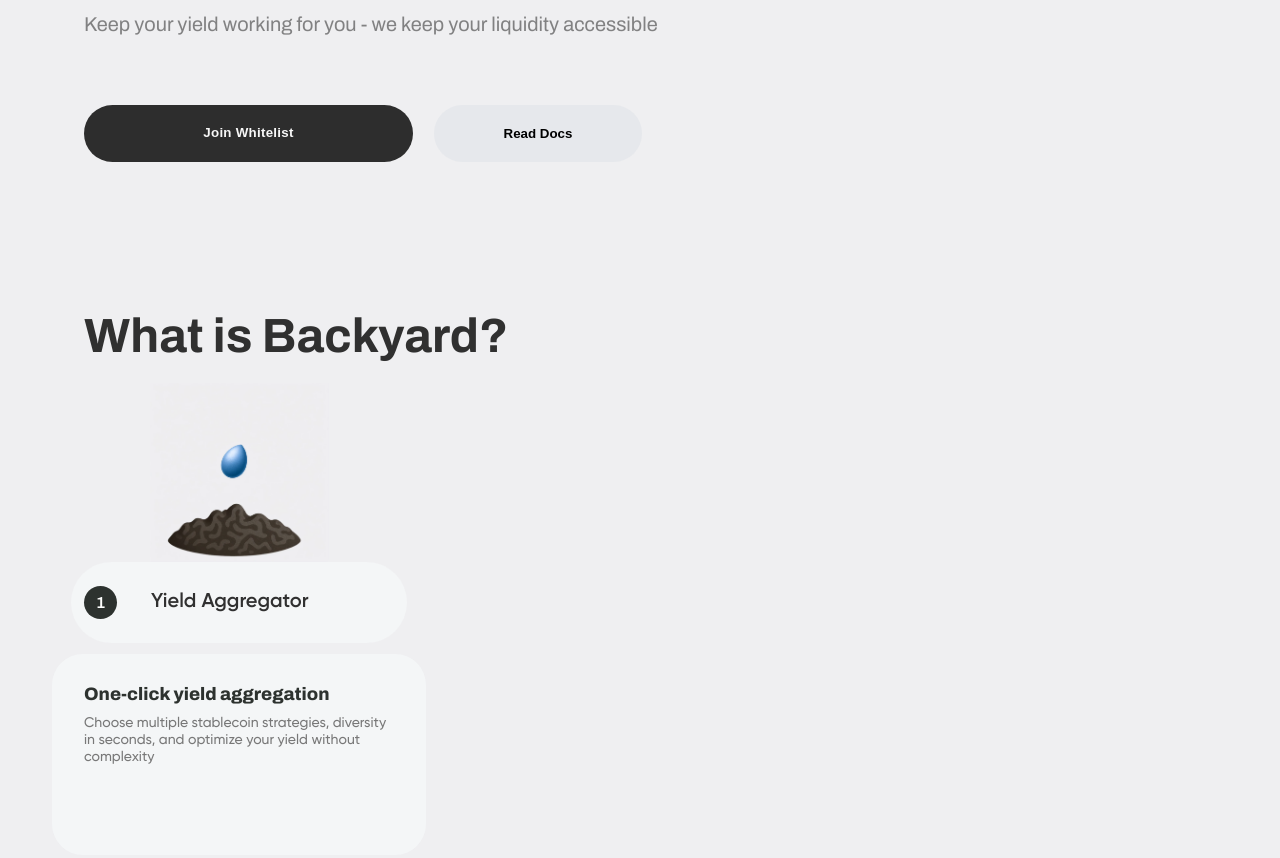
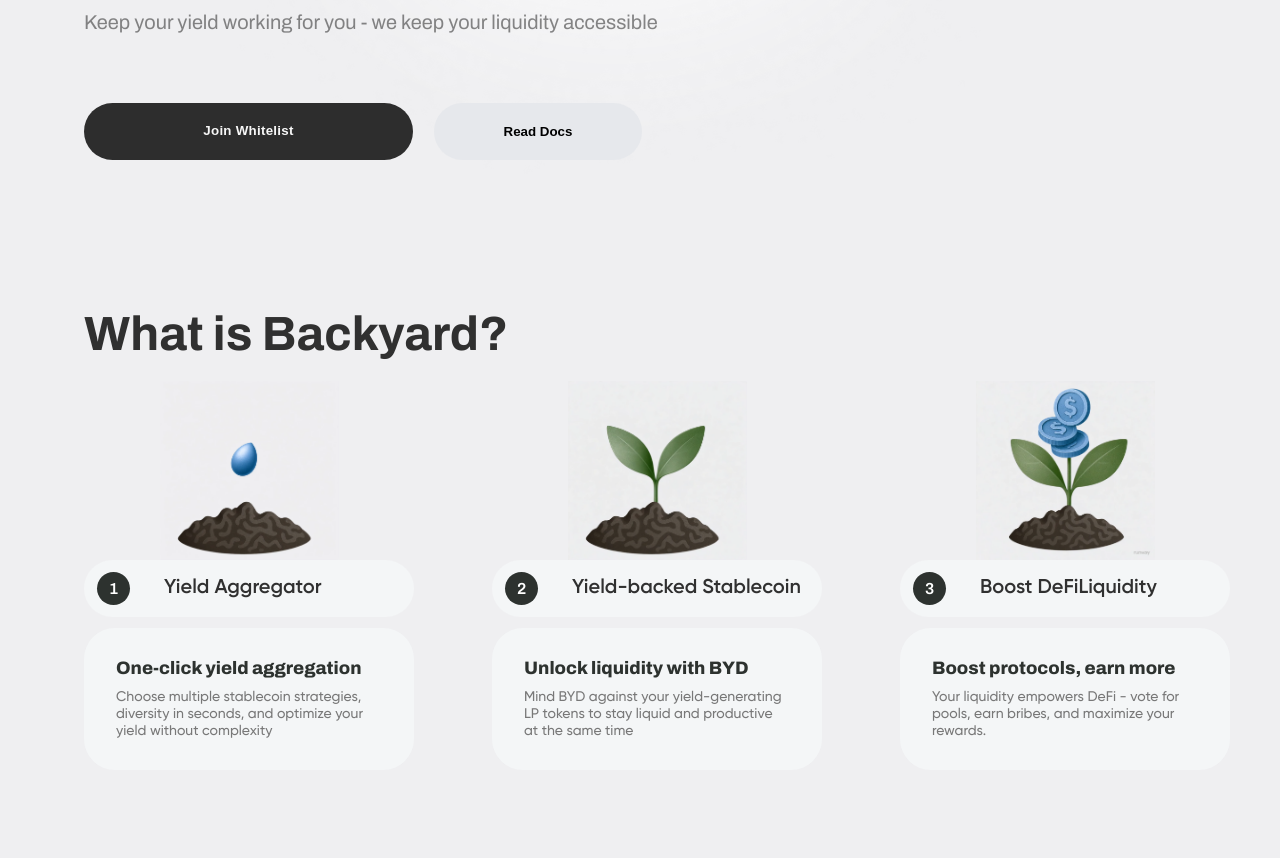
Before and after one commit to StanNatalia/-Qubiq-test-task, a website built with Vite: page index.html in a window 1280 px wide. Shown: the part 450-1308 px from the top of the page. After the commit the page ends 1247 px from the top, so only its background shows below. Built offline with nearby package versions, Linux system fonts and the light colour scheme.

Commit message:
add styles for desctop

```diff
--- a/index.html
+++ b/index.html
@@ -20,8 +20,8 @@
         </button>
         <nav class="header-nav">
           <ul class="header-list">
-            <li class="header-list"><a class="item">Home</a></li>
-            <li class="header-list"><a class="item">About</a></li>
+            <li class="header-list"><a class="item" href="#home">Home</a></li>
+            <li class="header-list"><a class="item" href="#about">About</a></li>
             <li class="header-list"><a class="item">How it works</a></li>
             <li class="header-list"><a class="item">Token design</a></li>
             <li class="header-list"><a class="item">YARD flywheel</a></li>
@@ -30,7 +30,7 @@
       </div>
     </header>
     <main>
-      <section class="hero">
+      <section class="hero" id="home">
         <div>
           <h1 class="hero-title">
             The yield-backed stablecoin protocol boosting DeFi liquidity
@@ -47,20 +47,48 @@
         </div>
         <img class="hero-img" src="/img/Plant.png" alt="Plant" />
       </section>
-      <section class="about">
+      <section class="about" id="about">
         <h2 class="about-title">What is Backyard?</h2>
         <ul class="about-list">
           <li class="about-item">
             <img class="about-img" src="./img/1.png" alt="seed" />
-            <div class="div1">
+            <div class="about-head">
               <p class="about-number">1</p>
               <h4 class="about-name">Yield Aggregator</h4>
             </div>
-            <div class="div2">
-              <h5 class="about-discription">One-click yield aggregation</h5>
+            <div class="about-content">
+              <h5 class="about-description">One-click yield aggregation</h5>
               <p class="about-info">
                 Choose multiple stablecoin strategies, diversity in seconds, and
                 optimize your yield without complexity
+              </p>
+            </div>
+          </li>
+          <li class="about-item">
+            <img class="about-img" src="./img/2.png" alt="seed" />
+            <div class="about-head">
+              <p class="about-number">2</p>
+              <h4 class="about-name">Yield-backed Stablecoin</h4>
+            </div>
+            <div class="about-content">
+              <h5 class="about-description">Unlock liquidity with BYD</h5>
+              <p class="about-info">
+                Mind BYD against your yield-generating LP tokens to stay liquid
+                and productive at the same time
+              </p>
+            </div>
+          </li>
+          <li class="about-item">
+            <img class="about-img" src="./img/3.png" alt="seed" />
+            <div class="about-head">
+              <p class="about-number">3</p>
+              <h4 class="about-name">Boost DeFiLiquidity</h4>
+            </div>
+            <div class="about-content">
+              <h5 class="about-description">Boost protocols, earn more</h5>
+              <p class="about-info">
+                Your liquidity empowers DeFi - vote for pools, earn bribes, and
+                maximize your rewards.
               </p>
             </div>
           </li>
--- a/src/style.css
+++ b/src/style.css
@@ -36,16 +36,25 @@
   --third-family: "Gilroy", sans-serif;
 }
 
+* {
+  box-sizing: border-box;
+}
+
 body {
+  background-image: url("/img/background-img.png");
+  background-position: top center;
+  background-repeat: no-repeat;
+  background-size: cover;
+  background-attachment: scroll;
   font-family: var(--font-family);
   font-weight: 600;
-  padding: 20px 84px 27px;
-  margin: 0;
+  margin: 0 auto;
   color: #303030;
   background-color: #efeff1;
+  min-height: 100vh;
+  padding: 20px 84px 27px;
   max-width: 1320px;
-  min-height: 100vh;
-  box-sizing: border-box;
+  margin: 0 auto;
 }
 
 ul,
@@ -220,11 +229,17 @@ button {
   margin-bottom: 20px;
 }
 
+.about-list {
+  display: flex;
+  gap: 78px;
+}
+
 .about-item {
   display: flex;
   flex-direction: column;
   align-items: center;
-  width: 310px;
+  width: 330px;
+  flex-shrink: 0;
 }
 
 .about-img {
@@ -232,14 +247,13 @@ button {
   height: 179px;
 }
 
-.div1 {
+.about-head {
   display: flex;
   align-items: center;
   padding: 12px 13px;
   border-radius: 45px;
   background-color: #f4f6f7;
   width: 100%;
-  height: 57px;
   margin-bottom: 11px;
 }
 
@@ -262,16 +276,16 @@ button {
   color: #303030;
 }
 
-.div2 {
+.about-content {
   border-radius: 31px;
   padding: 30px 32px;
   width: 100%;
-  height: 141px;
+  /* min-height: 141px; */
   backdrop-filter: blur(4px);
   background-color: #f4f6f7;
 }
 
-.about-discription {
+.about-description {
   font-family: var(--font-family);
   font-weight: 800;
   font-size: 18px;
```
Also changed, not shown: public/img/background-img.png (added).
